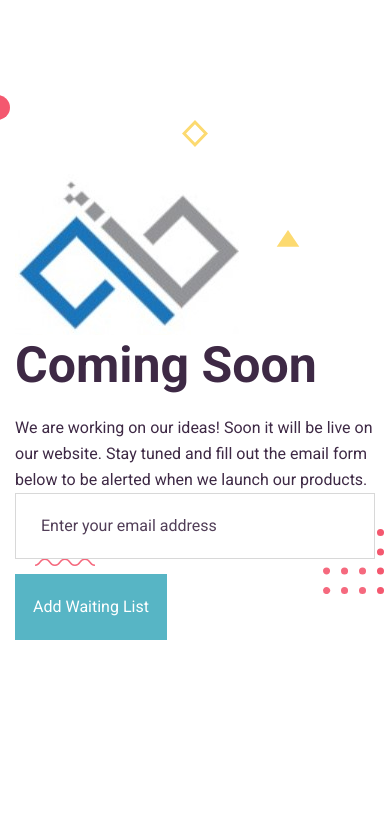
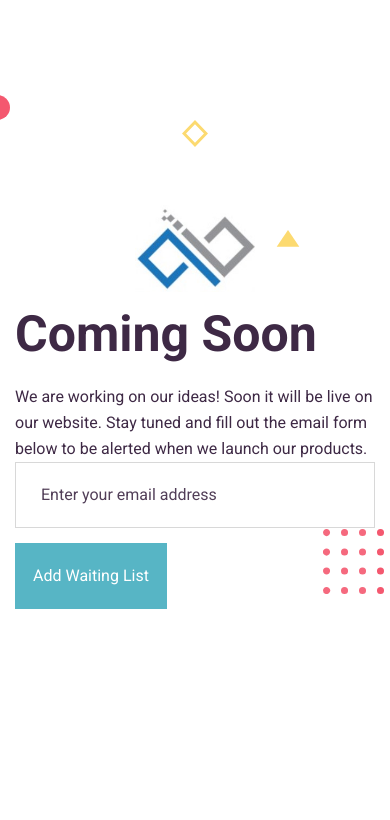
Before and after one commit to askamirbhatti/amirbhatti, a plain HTML site: page index.html in a window 390 px wide. Shown: the top 820 px of the page. Drawn offline with Linux system fonts and the light colour scheme.

Commit message:
Update style.css
css added for site logo

```diff
--- a/assets/css/style.css
+++ b/assets/css/style.css
@@ -145,6 +145,13 @@ p {
 
 .logo img {
   width: 50%;
+}
+.site-logo {
+  display: block;
+  margin: 0 auto 20px auto;
+  max-width: 180px;
+  width: 100%;
+  height: auto;
 }
 
 @media only screen and (min-width: 768px) and (max-width: 991px) {
@@ -1381,3 +1388,9 @@ footer {
         margin: 10px 0;
     }
 }
+@media (max-width: 576px) {
+  .site-logo {
+    max-width: 120px;
+    margin-bottom: 12px;
+  }
+}
```
